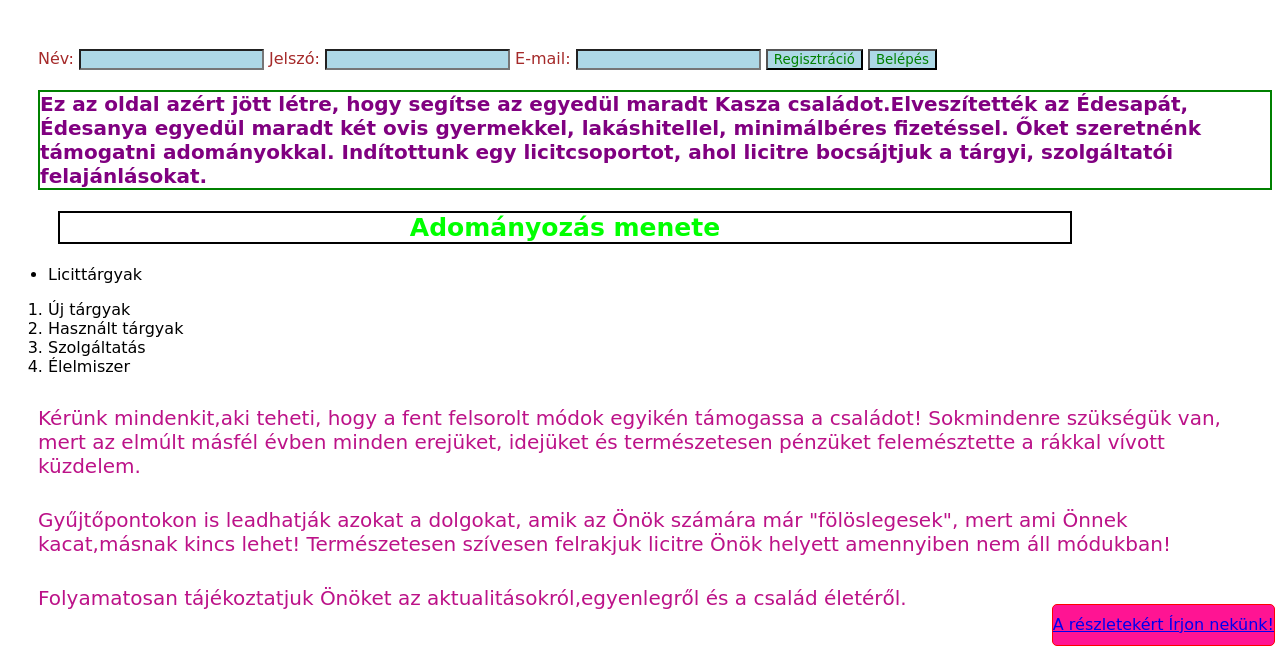
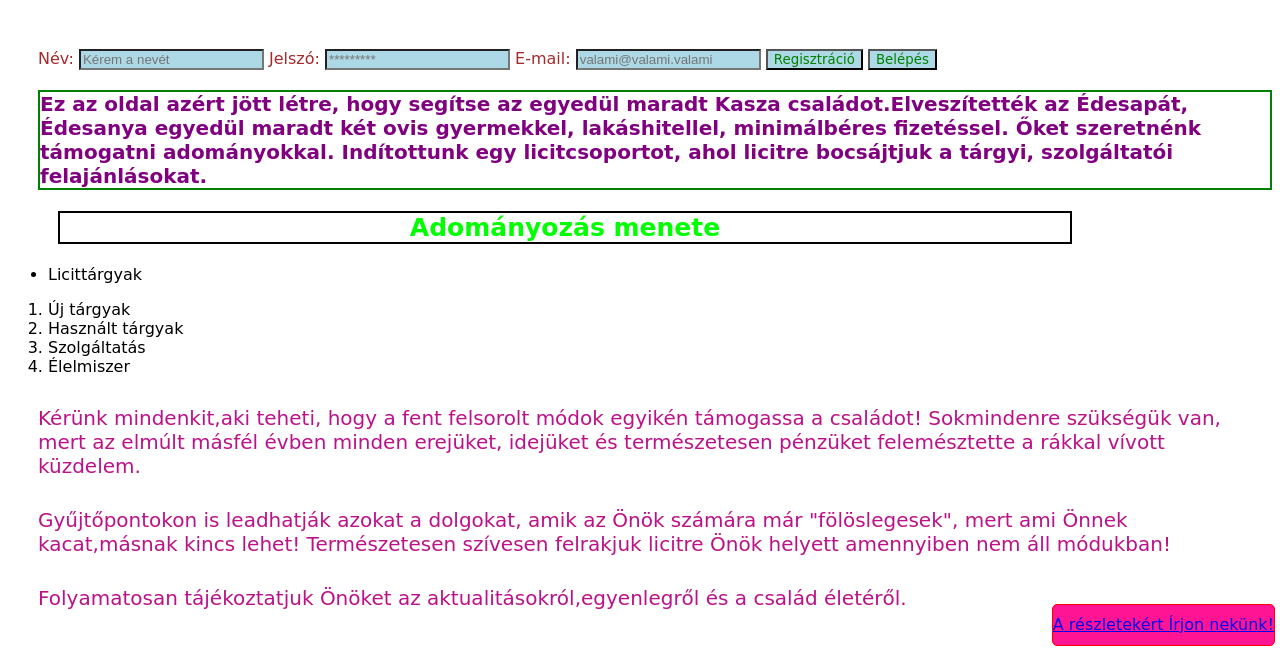
Before and after one commit to hajagosturimoni/hajagosturimoni.github.io, a plain HTML site: page index.html in a window 1280 px wide. Shown: the part 149-800 px from the top of the page. Drawn offline with Linux system fonts and the light colour scheme.

Commit message:
szintaktikai, es prg javitasok

```diff
--- a/index.html
+++ b/index.html
@@ -15,11 +15,11 @@ Gondoskodni szép dolog
 
   <form>
     <label for="nevInputMezo">Név:</label>
-    <input tipe="text" id="nevInputMezo">
+    <input type="text" id="nevInputMezo" placeholder="Kérem a nevét">
     <label for="jelszoInputMezo">Jelszó:</label>
-    <input tipe="text" id="jelszoInputMezo">
+    <input type="password" id="jelszoInputMezo" placeholder="*********">
     <label for="e-mailInputMezo">E-mail:</label>
-    <input tipe="email" id="emailInputMezo">
+    <input type="email" id="emailInputMezo" placeholder="valami@valami.valami">
     <button>Regisztráció</button>
     <button>Belépés</button>
     </form>
```
